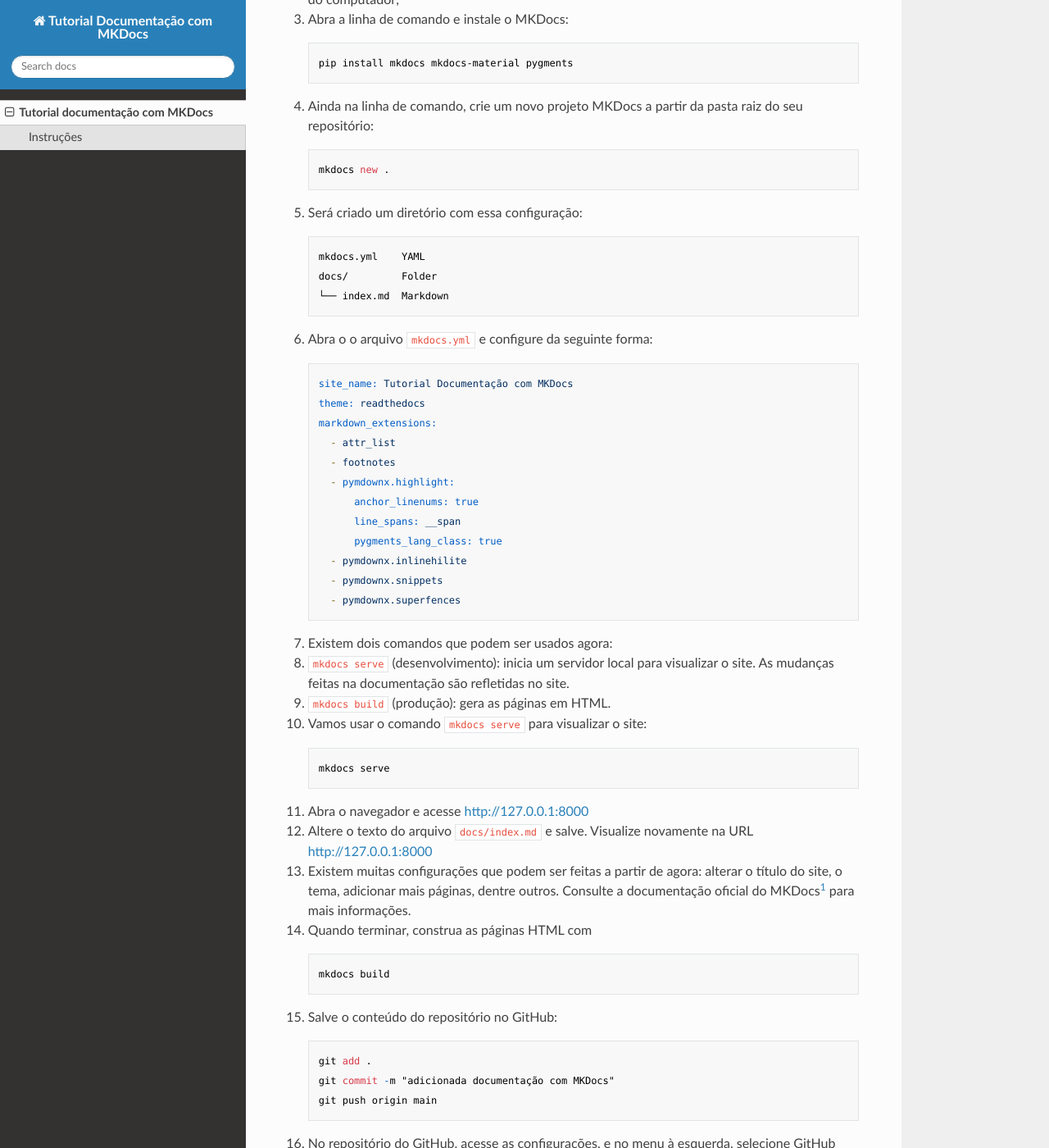
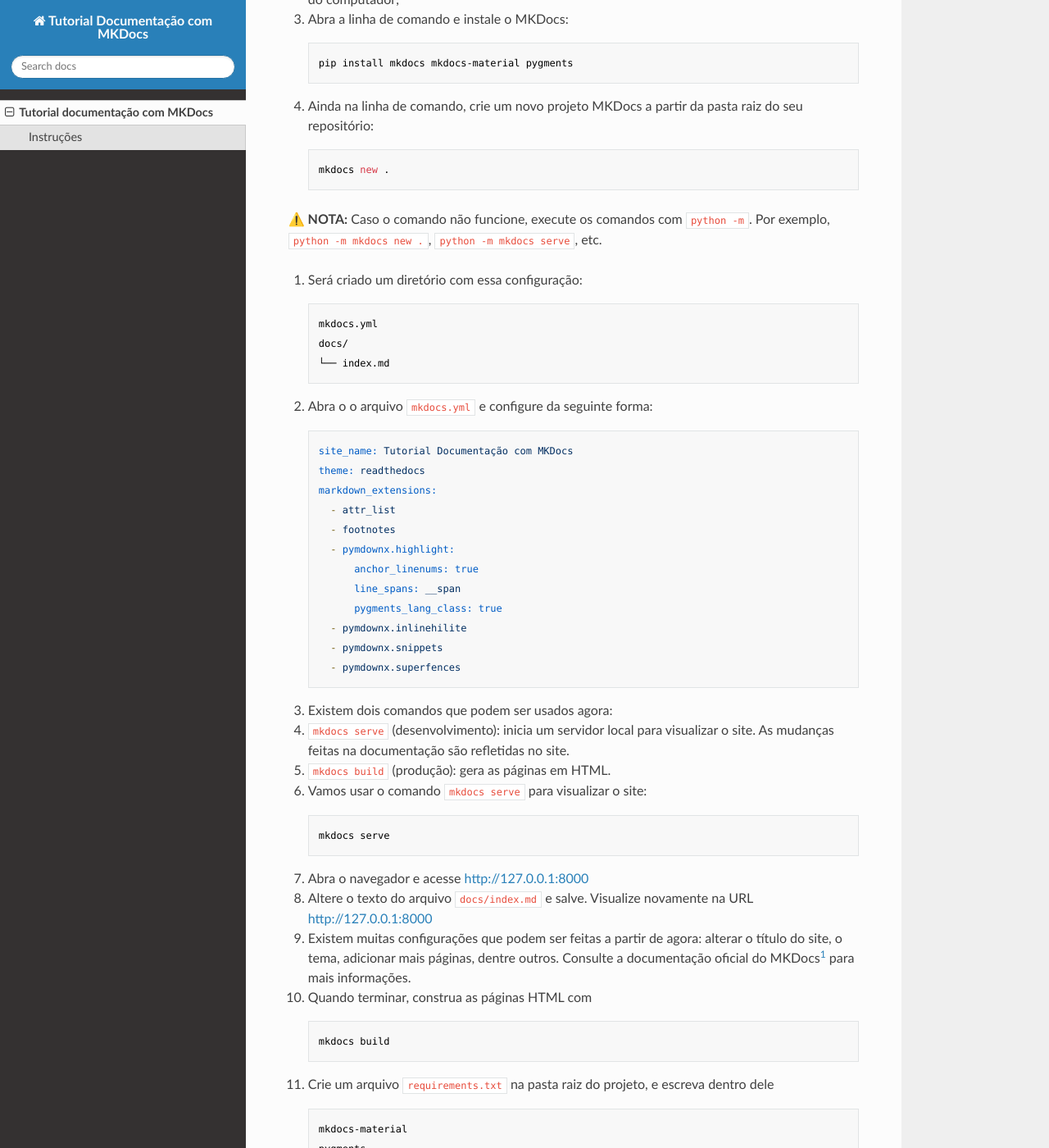
Before and after one commit to CTISM-Prof-Henry/docsTutorial, an MkDocs documentation site: the page built from docs/index.md, in a window 1280 px wide and 1400 px high, scrolled down 324 px. Shown: the whole window at 82% size. Built offline with MkDocs 1.6.1, drawn with Linux system fonts in a browser that asks for light colours; nearby versions of some CDN libraries; some of the changed text lies outside the part shown.

Commit message:
improved documentation

````diff
--- a/docs/index.md
+++ b/docs/index.md
@@ -16,11 +16,14 @@ Tutorial de como gerar documentação com MKDocs.
    mkdocs new .
    ```
 
+   **⚠️ NOTA:** Caso o comando não funcione, execute os comandos com `python -m`. Por exemplo, `python -m mkdocs new .`,
+   `python -m mkdocs serve`, etc.
+
 5. Será criado um diretório com essa configuração:
    ```
-   mkdocs.yml    YAML
-   docs/         Folder
-   └── index.md  Markdown
+   mkdocs.yml
+   docs/
+   └── index.md
    ```
 
 6. Abra o o arquivo `mkdocs.yml` e configure da seguinte forma:
@@ -59,7 +62,22 @@ Tutorial de como gerar documentação com MKDocs.
     mkdocs build
     ```
 
-13. Salve o conteúdo do repositório no GitHub:
+13. Crie um arquivo `requirements.txt` na pasta raiz do projeto, e escreva dentro dele
+    ```
+    mkdocs-material
+    pygments
+    mkdocs
+    ```
+
+14. Seu diretório deve ter essa aparência agora:
+    ```
+    mkdocs.yml
+    requirements.txt
+    docs/
+    └── index.md
+    ```
+
+15. Salve o conteúdo do repositório no GitHub:
 
     ```bash
     git add .
@@ -67,27 +85,28 @@ Tutorial de como gerar documentação com MKDocs.
     git push origin main
     ```
 
-14. No repositório do GitHub, acesse as configurações, e no menu à esquerda, selecione GitHub Pages:
+16. No repositório do GitHub, acesse as configurações, e no menu à esquerda, selecione GitHub Pages:
 
     ![tutorial_1.png](images/tutorial_1.png)
     ![tutorial_2.png](images/tutorial_2.png)
 
-15. Mude os dados da página de maneira que eles fiquem como na seguinte figura:
+17. Mude os dados da página de maneira que eles fiquem como na seguinte figura:
 
     ![tutorial_4.png](images/tutorial_4.png)
 
-16. Na pasta do seu repositório local, crie uma pasta `.github`. Dentro dela, crie outra pasta `workflow` e, dentro
+18. Na pasta do seu repositório local, crie uma pasta `.github`. Dentro dela, crie outra pasta `workflow` e, dentro
     desta, crie um arquivo `documentation.yml`:
-
     ```
+    mkdocs.yml
+    requirements.txt
+    docs/
+    └── index.md
     .github
     └── workflows
         └── documentation.yml
-    mkdocs.yml    YAML
-    docs/         Folder
-    └── index.md  Markdown
     ```
-17. Dentro do arquivo `documentation.yml`, escreva o seguinte código-fonte:
+
+19. Dentro do arquivo `documentation.yml`, escreva o seguinte código-fonte:
 
     ```yaml
     name: documentation.yml
@@ -96,7 +115,7 @@ Tutorial de como gerar documentação com MKDocs.
         branches:
           - main
     jobs:
-      test:
+      docs:
         runs-on: ubuntu-latest
         permissions:
           contents: 'read'
````
Also changed, not shown: other parts of docs/index.md (+3 -3 lines), README.md (+35 -17 lines), 1 other file.
